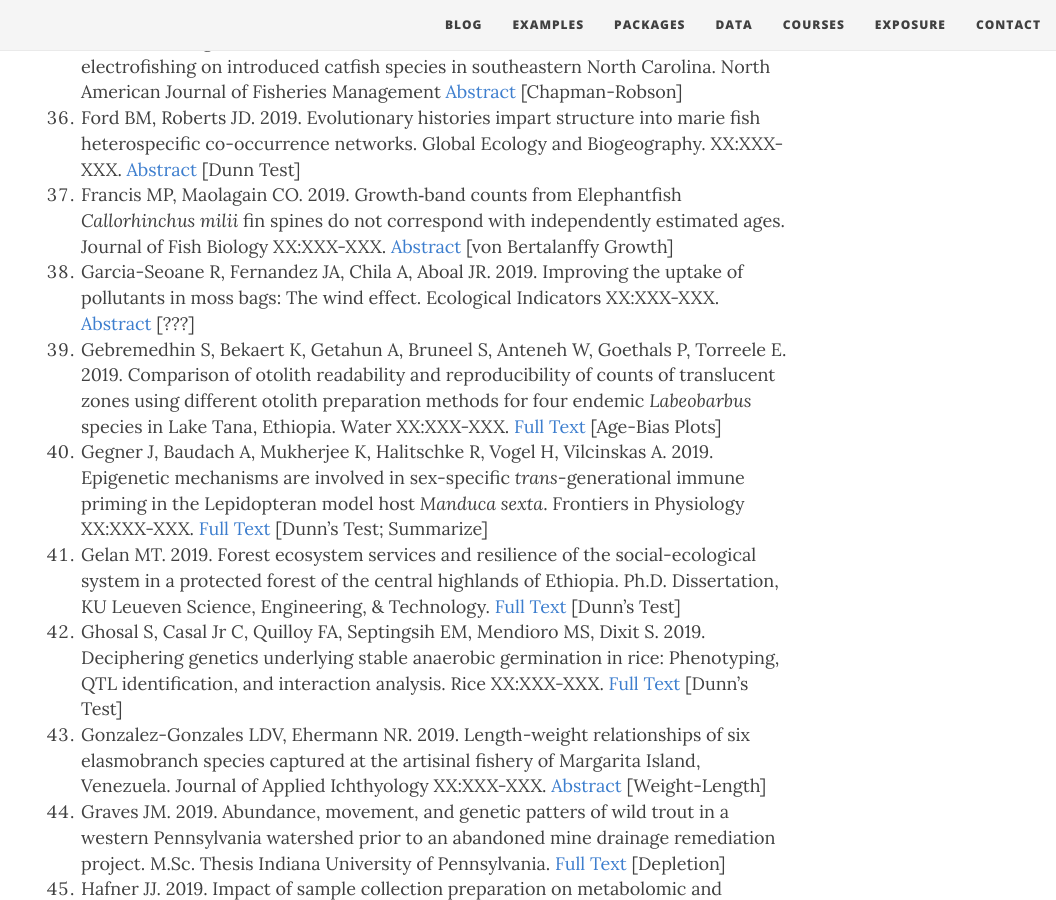
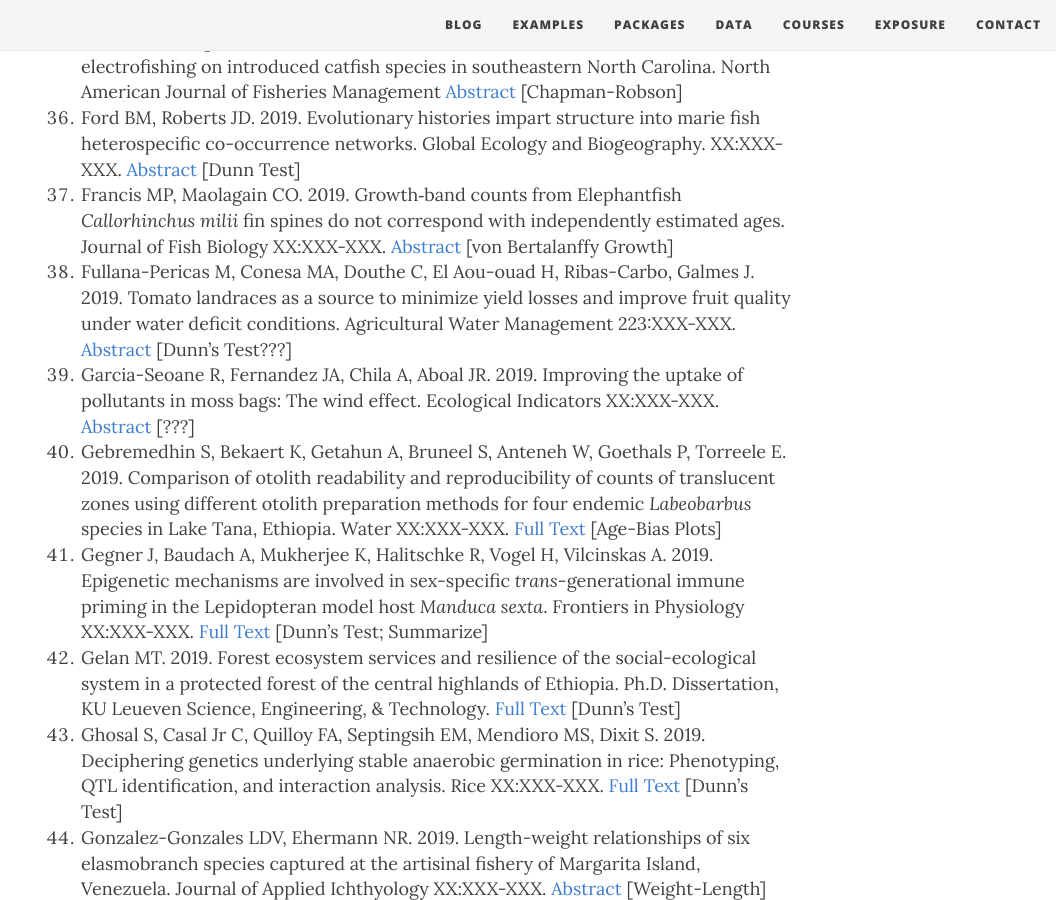
Before and after one commit to droglenc/fishR, a Jekyll site: the page built from exposure/exposure-citations19.md, in a window 1280 px wide and 900 px high, scrolled down 3480 px. Shown: the whole window, without its empty margins (224-1280 px from the left). Built offline with Jekyll 4.4.1, drawn with Linux system fonts in a browser that asks for light colours; nearby versions of some CDN libraries; some of the changed text lies outside the part shown.

Commit message:
Update exposure-citations19.md

```diff
--- a/exposure/exposure-citations19.md
+++ b/exposure/exposure-citations19.md
@@ -45,6 +45,7 @@ amphibian conservation. Aquatic Conservation: Marine and Freshwater Ecosystems X
 1. Fisk II JM, Morgeson CW, Polera ME. 2019. Evaluation of recreational hand‐crank electrofishing on introduced catfish species in southeastern North Carolina. North American Journal of Fisheries Management [Abstract](https://afspubs.onlinelibrary.wiley.com/doi/abs/10.1002/nafm.10255) [Chapman-Robson]
 1. Ford BM, Roberts JD. 2019. Evolutionary histories impart structure into marie fish heterospecific co-occurrence networks. Global Ecology and Biogeography. XX:XXX-XXX. [Abstract](https://onlinelibrary.wiley.com/doi/abs/10.1111/geb.12934) [Dunn Test]
 1. Francis MP, Maolagain CO. 2019. Growth‐band counts from Elephantfish *Callorhinchus milii* fin spines do not correspond with independently estimated ages. Journal of Fish Biology XX:XXX-XXX. [Abstract](https://onlinelibrary.wiley.com/doi/abs/10.1111/jfb.14060) [von Bertalanffy Growth]
+1. Fullana-Pericas M, Conesa MA, Douthe C, El Aou-ouad H, Ribas-Carbo, Galmes J. 2019. Tomato landraces as a source to minimize yield losses and improve fruit quality under water deficit conditions. Agricultural Water Management 223:XXX-XXX. [Abstract](https://www.sciencedirect.com/science/article/pii/S0378377419300514) [Dunn's Test???]
 1. Garcia-Seoane R, Fernandez JA, Chila A, Aboal JR. 2019. Improving the uptake of pollutants in moss bags: The wind effect. Ecological Indicators XX:XXX-XXX. [Abstract](https://www.sciencedirect.com/science/article/pii/S1470160X19305692) [???]
 1. Gebremedhin S, Bekaert K, Getahun A, Bruneel S, Anteneh W, Goethals P, Torreele E. 2019. Comparison of otolith readability and reproducibility of counts of translucent zones using different otolith preparation methods for four endemic *Labeobarbus* species in Lake Tana, Ethiopia. Water XX:XXX-XXX. [Full Text](https://www.mdpi.com/2073-4441/11/7/1336/pdf) [Age-Bias Plots]
 1. Gegner J, Baudach A, Mukherjee K, Halitschke R, Vogel H, Vilcinskas A. 2019. Epigenetic mechanisms are involved in sex-specific *trans*-generational immune priming in the Lepidopteran model host *Manduca sexta*. Frontiers in Physiology XX:XXX-XXX. [Full Text](https://www.frontiersin.org/articles/10.3389/fphys.2019.00137/full) [Dunn's Test; Summarize]
@@ -100,6 +101,7 @@ amphibian conservation. Aquatic Conservation: Marine and Freshwater Ecosystems X
 1. Sullivan CJ, Embke HS, Perales KM, Carpenter SR, VanderZanden MJ, Iserman DA. 2019. Variation in Bluegill catch rates and total length distributions among four sampling gears used in two Wisconsin lakes dominated by small fish. North American Journal of Fisheries Management XX:XXX-XXX. [Abstract](https://afspubs.onlinelibrary.wiley.com/doi/abs/10.1002/nafm.10305) [General]
 1. Sun J, Hamel J-F, Gianasi BL, Mercier A. 2019. Age determination in echinoderms: first evidence of annual growth rings in holothuroids. Proceedings of the Royal Society B 286:XXX-XXX. [Abstract](https://royalsocietypublishing.org/doi/abs/10.1098/rspb.2019.0858) [von Bertalanffy Growth]
 1. Taylor EB, Foley C, Neufeld M. 2019. Genetic mixture analyses in support of restoration of a high value recreational fishery for Rainbow Trout (*Oncorhynchus mykiss*) from a large lake in interior British Columbia. Conservation Genetics XX:XXX-XXX. [Abstract](https://link.springer.com/article/10.1007/s10592-019-01182-4) [von Bertalanffy Growth]
+1. Taylor TN. 2019. Management implications for a lacustrine Brook Trout population: An investigation in age precision and population dynamics. Ph.D. Dissertation, Washington State University. [Abstract](https://search.proquest.com/openview/423c432b17c8a417c984c02daec6b0dd/1?pq-origsite=gscholar&cbl=18750&diss=y) [Age Comparisons]
 1. Tempero GW, Hicks BJ, Ling NL, Morgan D, Daniel AJ, Ozkundakci D, David B. 2019. Fish community responses to invasive fish removal and installation of an exclusion barrier at Lake Ohinewai, Waikato. New Zealand Journal of Marine and Freshwater Research. XX:XXX-XXX. [Abstract](https://www.researchgate.net/publication/331250716_Fish_community_responses_to_invasive_fish_removal_and_installation_of_an_exclusion_barrier_at_Lake_Ohinewai_Waikato) [???]
 1. Tuset VM, Jurada-Ruzafa A, Otero-Ferrer JL, Santamara MTG. 2019. Otolith phenotypic variability of the Blue Jack Mackerel, *Trachurus picturatus*, from the Canary Islands (NE Atlantic): implications in its population dynamic. Fisheries Research 218:XXX-XXX. [Abstract](https://www.researchgate.net/publication/332565006_Otolith_phenotypic_variability_of_the_blue_jack_mackerel_Trachurus_picturatus_from_the_Canary_Islands_NE_Atlantic_implications_in_its_population_dynamic/references) [???]
 1. Tuttle LJ, Robinson HE, Takagi D, Strickler JR, Lenz PH, Harline DK. 2019. Going with the flow: hydrodynamic cues trigger directed escapes from a stalking predator. Journal of the Royal Society Interface XX:XXX-XXX. [Abstract](https://royalsocietypublishing.org/doi/abs/10.1098/rsif.2018.0776) [Dunn's Test]
```
Also changed, not shown: other parts of exposure/exposure-citations19.md (+1 -1 lines).
